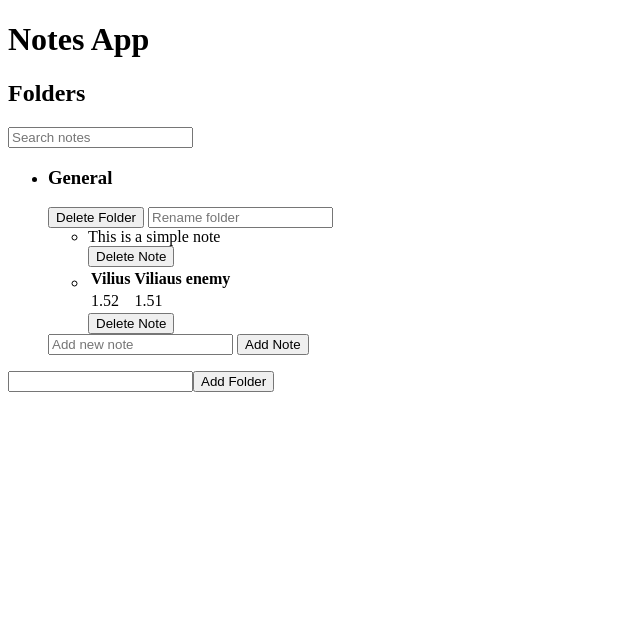
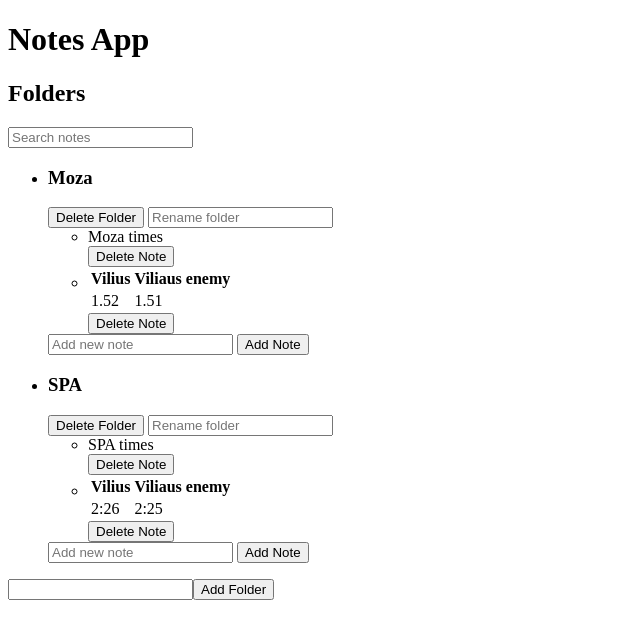
Before and after one commit to viliusgec/notesapp, a SvelteKit app: page / in a window 1280 px wide. Shown: the top 638 px of the page, without its empty margins (0-640 px from the left). Built offline with nearby package versions, Linux system fonts and the light colour scheme.

Commit message:
Add more examples

```diff
--- a/src/routes/+page.svelte
+++ b/src/routes/+page.svelte
@@ -4,9 +4,9 @@
     export let folders = writable([
         {
             id: 1,
-            name: "General",
+            name: "Moza",
             notes: [
-                { id: 1, type: "simple", content: "This is a simple note" },
+                { id: 1, type: "simple", content: "Moza times" },
                 {
                     id: 2,
                     type: "table",
@@ -17,7 +17,23 @@
                 },
             ],
         },
-    ]);
+        {
+            id: 2,
+            name: "SPA",
+            notes: [
+                { id: 1, type: "simple", content: "SPA times" },
+                {
+                    id: 2,
+                    type: "table",
+                    table: {
+                        columns: ["Vilius", "Viliaus enemy"],
+                        rows: [["2:26", "2:25"]],
+                    },
+                },
+            ],
+        }
+    ],
+);
 
     let newFolderName = "";
     let searchTerm = "";
```
